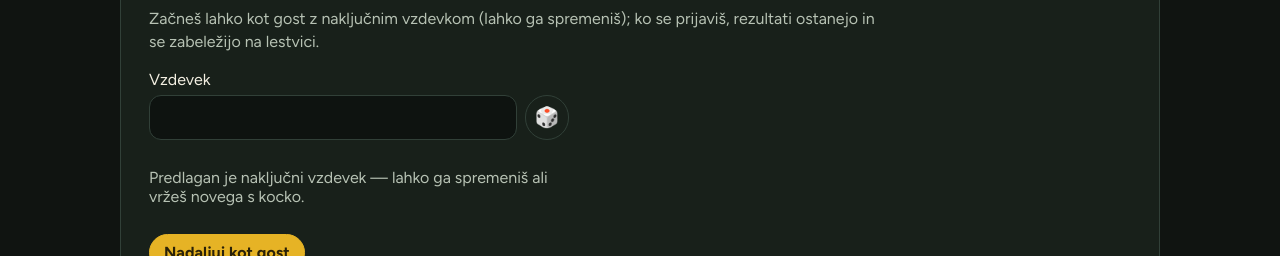
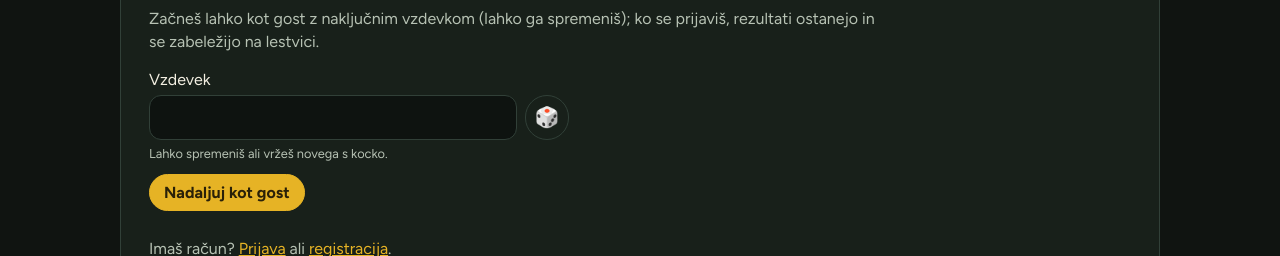
Before and after one commit to cvak100/HitraRunda, a React (Vite) app in the folder frontend/: page / in a window 1280 px wide. Shown: the part 311-567 px from the top of the page. Built offline with nearby package versions, Linux system fonts and the light colour scheme; no server answers.

Commit message:
Put shorter guest nickname hint directly under the input.

```diff
--- a/frontend/src/components/NicknameField.tsx
+++ b/frontend/src/components/NicknameField.tsx
@@ -6,16 +6,24 @@ type Props = {
   onChange: (value: string) => void;
   required?: boolean;
   maxLength?: number;
+  hint?: string;
 };
 
-export function NicknameField({ label = "Vzdevek", value, onChange, required, maxLength = 30 }: Props) {
+export function NicknameField({
+  label = "Vzdevek",
+  value,
+  onChange,
+  required,
+  maxLength = 30,
+  hint,
+}: Props) {
   async function roll() {
     const data = await api<{ nickname: string }>("/api/auth/nickname/");
     onChange(data.nickname.slice(0, maxLength));
   }
 
   return (
-    <label>
+    <label className="nick-label">
       {label}
       <div className="nick-field">
         <input
@@ -28,6 +36,7 @@ export function NicknameField({ label = "Vzdevek", value, onChange, required, ma
           🎲
         </button>
       </div>
+      {hint ? <span className="nick-hint">{hint}</span> : null}
     </label>
   );
 }
--- a/frontend/src/pages/HomePage.tsx
+++ b/frontend/src/pages/HomePage.tsx
@@ -66,10 +66,12 @@ export function HomePage() {
 
       {!user ? (
         <form onSubmit={onSubmit} className="stack home-guest">
-          <NicknameField value={nickname} onChange={setNickname} required />
-          <p className="fine">
-            Predlagan je naključni vzdevek — lahko ga spremeniš ali vržeš novega s kocko.
-          </p>
+          <NicknameField
+            value={nickname}
+            onChange={setNickname}
+            required
+            hint="Lahko spremeniš ali vržeš novega s kocko."
+          />
           <div className="actions">
             <button className="primary" type="submit" disabled={pending}>
               Nadaljuj kot gost
--- a/frontend/src/styles.css
+++ b/frontend/src/styles.css
@@ -893,6 +893,12 @@ a.primary:hover {
   font-size: 1.25rem;
   line-height: 1;
 }
+.nick-hint {
+  margin: 0;
+  font-size: 0.8rem;
+  line-height: 1.3;
+  color: var(--muted);
+}
 
 label { display: flex; flex-direction: column; gap: 6px; }
 
```
